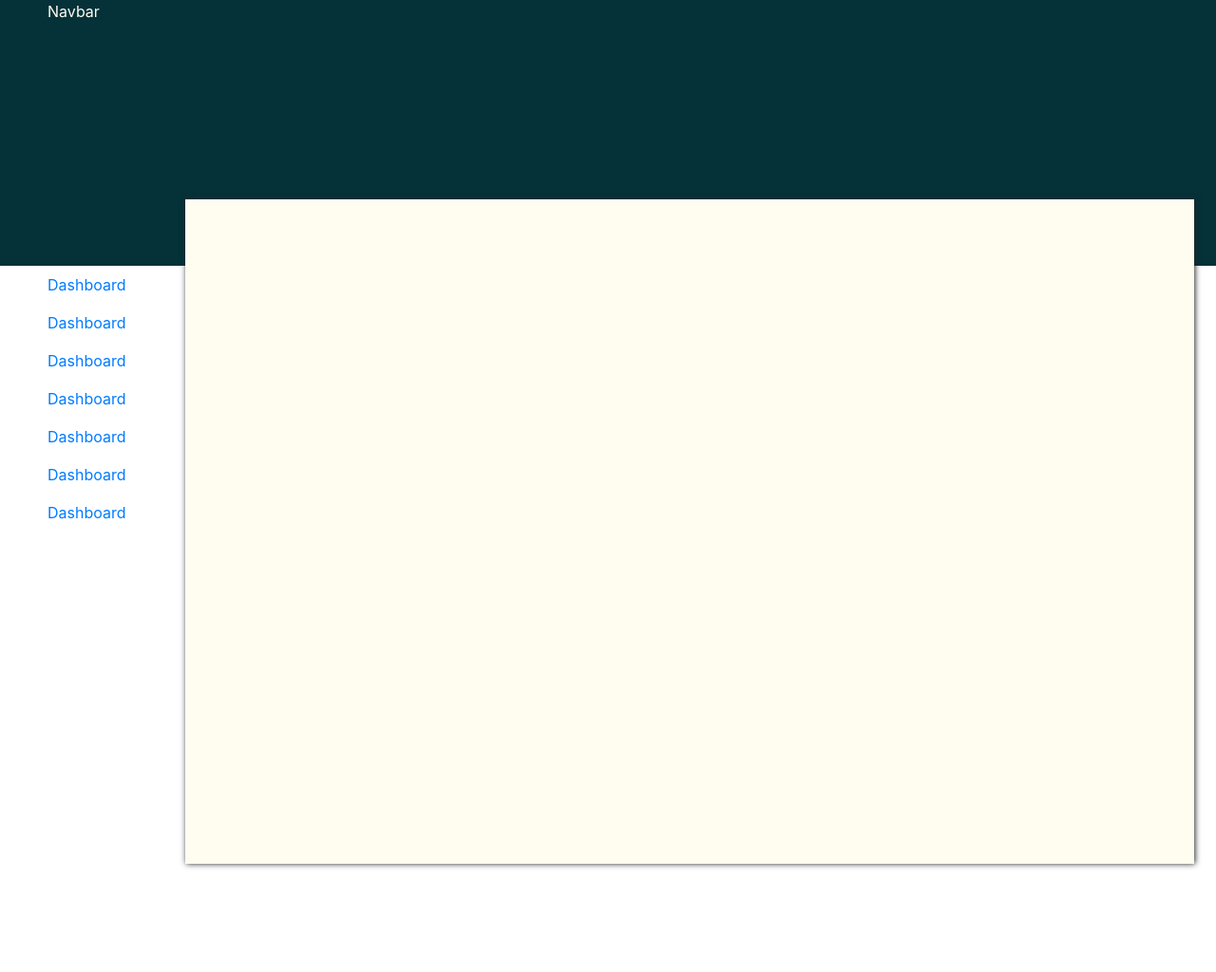
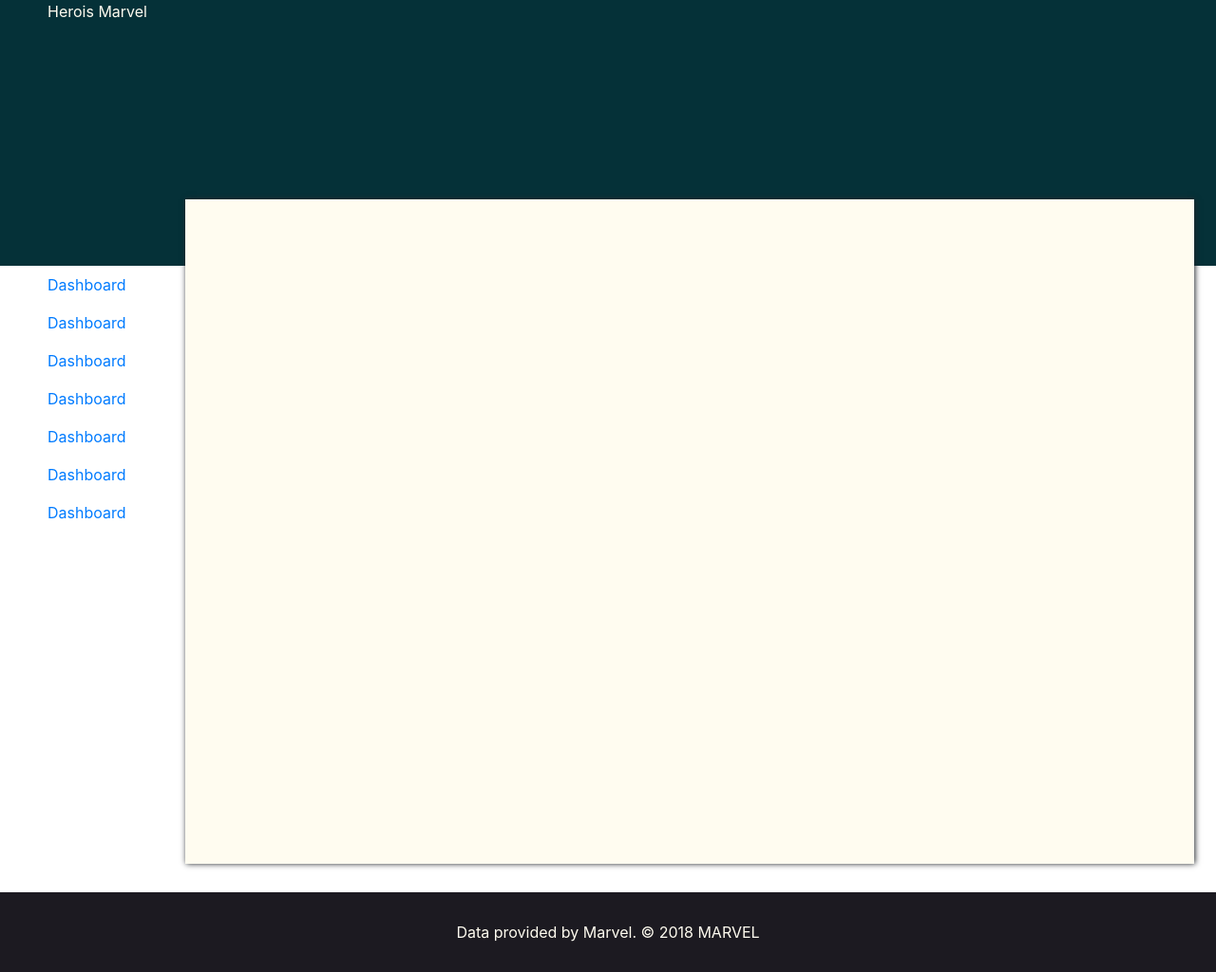
Before and after one commit to enriqueflavio/herois-marvel, an Angular app: page / in a window 1280 px wide. Shown: the whole page at 95% size. Before the commit the page ends 940 px from the top, so only its background shows below. Built offline with nearby package versions, Linux system fonts and the light colour scheme.

Commit message:
componente footer e surge

```diff
--- /dev/null
+++ b/src/app/layout/footer/footer.component.html
@@ -0,0 +1,5 @@
+<footer class="footer">
+  <div class="container">
+      <a href="http://marvel.com" target="_blank">Data provided by Marvel. © 2018 MARVEL</a>
+  </div>
+</footer>
--- /dev/null
+++ b/src/app/layout/footer/footer.component.scss
@@ -0,0 +1,10 @@
+@import "../../shared/sass/_variaveis";
+
+.footer {
+  background: $azul-escuro;
+  padding: 30px;
+  text-align: center;
+  a{
+    color: $branco;
+  }
+}
--- /dev/null
+++ b/src/app/layout/footer/footer.component.ts
@@ -0,0 +1,15 @@
+import { Component, OnInit } from '@angular/core';
+
+@Component({
+  selector: 'app-footer',
+  templateUrl: './footer.component.html',
+  styleUrls: ['./footer.component.scss']
+})
+export class FooterComponent implements OnInit {
+
+  constructor() { }
+
+  ngOnInit() {
+  }
+
+}
--- a/src/app/layout/header/header.component.html
+++ b/src/app/layout/header/header.component.html
@@ -1,5 +1,5 @@
 <div class="header">
   <nav class="navbar">
-    <span>Navbar</span>
+    <span>Herois Marvel</span>
   </nav>
 </div>
--- a/src/app/layout/layout.component.html
+++ b/src/app/layout/layout.component.html
@@ -11,3 +11,4 @@
   </div>
 
 </div>
+<app-footer></app-footer>
--- a/src/app/layout/layout.module.ts
+++ b/src/app/layout/layout.module.ts
@@ -5,6 +5,7 @@
 import { SidebarComponent } from './sidebar/sidebar.component';
 import { HeaderComponent } from './header/header.component';
 import { ContainerComponent } from './container/container.component';
+import { FooterComponent } from './footer/footer.component';
 
 @NgModule({
   imports: [
@@ -14,7 +15,8 @@
     LayoutComponent,
     SidebarComponent,
     HeaderComponent,
-    ContainerComponent
+    ContainerComponent,
+    FooterComponent
   ]
 })
 export class LayoutModule { }
```
Also changed, not shown: 2 other files (tests, documents, lock files or other folders).
